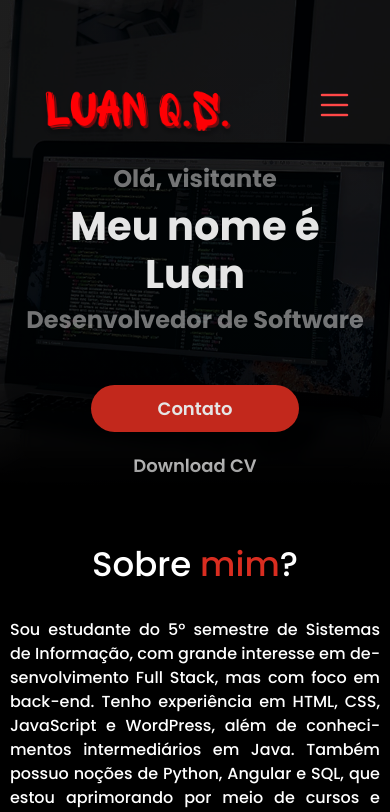
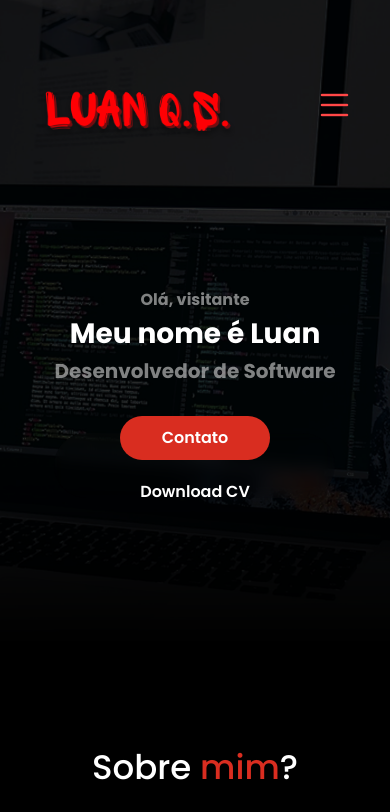
Before and after one commit to LuanQS2/My-Portfolio-Luan, an Angular app: page / in a window 390 px wide. Shown: the top 812 px of the page. Built offline with nearby package versions, Linux system fonts and the light colour scheme.

Commit message:
feat: ajustado os botoes da home para mobile

```diff
--- a/src/app/pages/home/home.component.scss
+++ b/src/app/pages/home/home.component.scss
@@ -9,6 +9,7 @@ main {
       padding: 40px 20px;
       text-align: center;
 
+      .primary-container{
           h3 {
             color: #FFF;
             font-size: 24px;
@@ -42,6 +43,7 @@ main {
             border: 2px solid #FFF;
             backdrop-filter: blur(7.5px);
             margin-top: 70px;
+
 
             a {
               color: #FFF;
@@ -83,6 +85,8 @@ main {
               background: #D92D20;
               color: white;
             }
+          }
+
   }
 
 }
@@ -291,8 +295,10 @@ main {
 @media (max-width: 1280px) {
   main {
     .hero {
+      .primary-container {
         h3 {
           margin-top: 140px;
+        }
       }
     }
 
@@ -348,21 +354,6 @@ main {
     }
   }
 
-   .hero {
-    height: calc(100vh - 300px);
-  }
-
-  .hero::after {
-      content: "";
-      position: absolute;
-      top: 0;
-      left: 0;
-      width: 100%;
-      height: 75%;
-      background: linear-gradient(to bottom, rgba(0, 0, 0, 0.1)70%, #000000);
-      pointer-events: none;
-      z-index: 1;
-  }
   }
 }
 
@@ -379,25 +370,12 @@ main {
 @media (max-width: 430px) {
   main {
     .hero {
-      height: calc(100vh - 350px);
-
+      .primary-container {
         .button-hero {
           flex-direction: column;
           border: none;
-
         }
       }
-
-    .hero::after {
-      content: "";
-      position: absolute;
-      top: 0;
-      left: 0;
-      width: 100%;
-      height: 65%;
-      background: linear-gradient(to bottom, rgba(0, 0, 0, 0.1)80%, #000000);
-      pointer-events: none;
-      z-index: 1;
     }
 
     .about {
@@ -421,12 +399,10 @@ main {
 
 }
 
-@media (max-width: 360px) {
+@media (max-width: 390px) {
   main {
     .hero {
       .primary-container {
-        margin-top: 80px;
-      }
 
           h3 {
         font-size: 16px;
@@ -454,6 +430,9 @@ main {
       }
       }
 
+
+    }
+
     .about {
       .primary-container {
         margin: 100px ;
```
Lines whose indentation alone changed are shown as unchanged.
